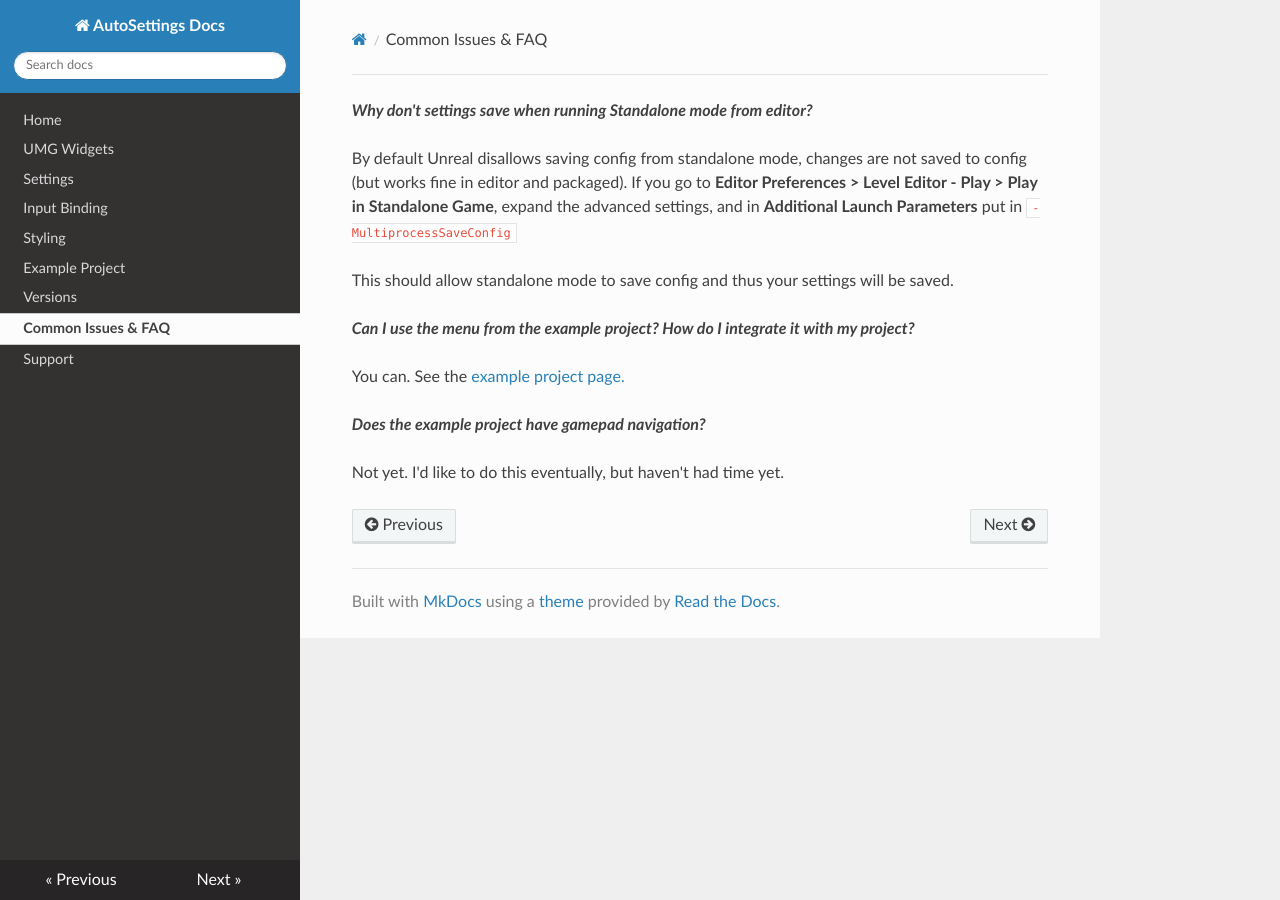
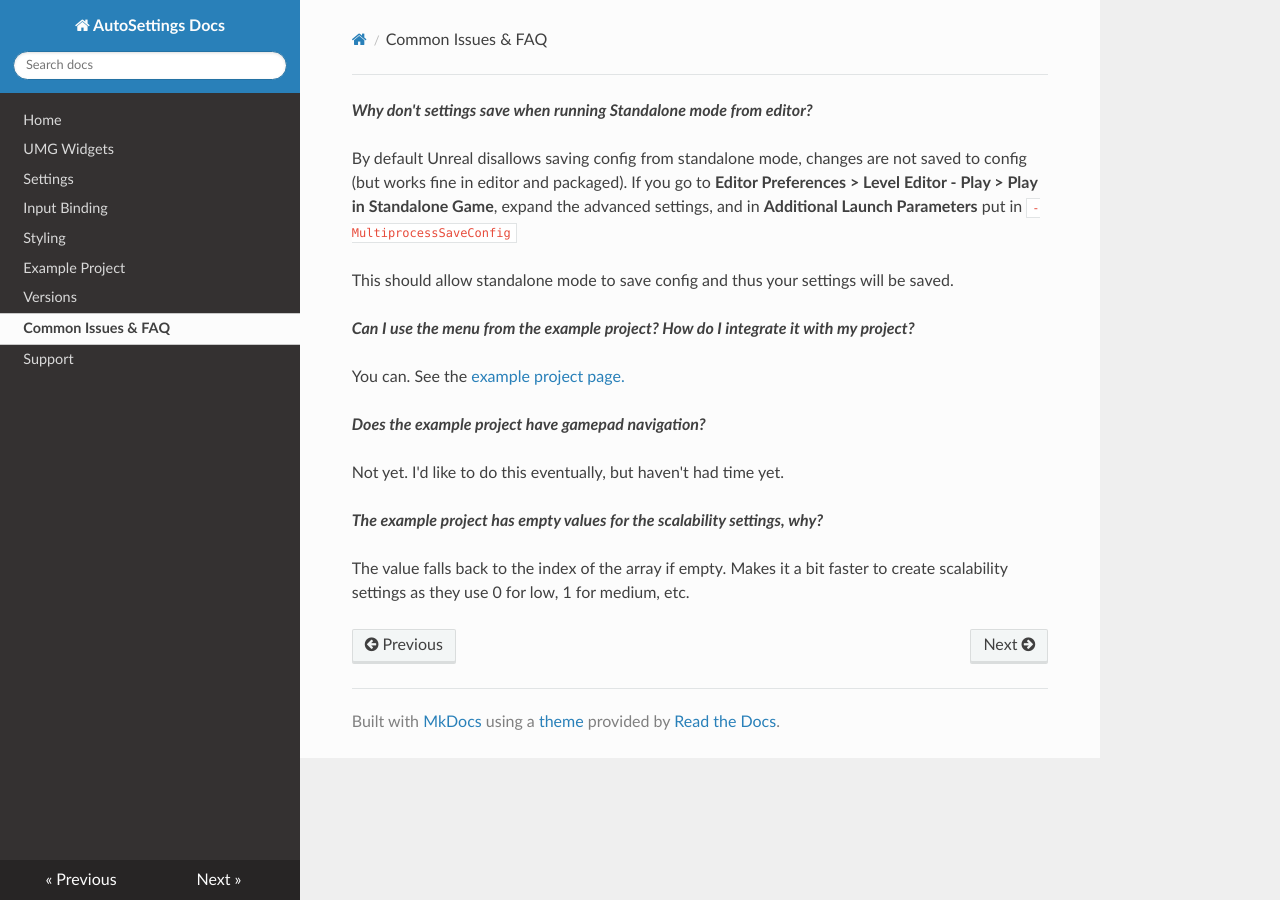
Before and after one commit to Acren/AutoSettings-Docs, an MkDocs documentation site: the page built from docs/faq.md, in a window 1280 px wide. Built offline with MkDocs 1.6.1, drawn with Linux system fonts in a browser that asks for light colours; nearby versions of some CDN libraries; old or Windows-style settings are respelled for this version of MkDocs.

Commit message:
Add faq entry about empty values

```diff
--- a/docs/faq.md
+++ b/docs/faq.md
@@ -11,3 +11,7 @@ You can. See the [example project page.](/example-project/#migrating-assets-from
 ***Does the example project have gamepad navigation?***
 
 Not yet. I'd like to do this eventually, but haven't had time yet.
+
+***The example project has empty values for the scalability settings, why?***
+
+The value falls back to the index of the array if empty. Makes it a bit faster to create scalability settings as they use 0 for low, 1 for medium, etc.
```
